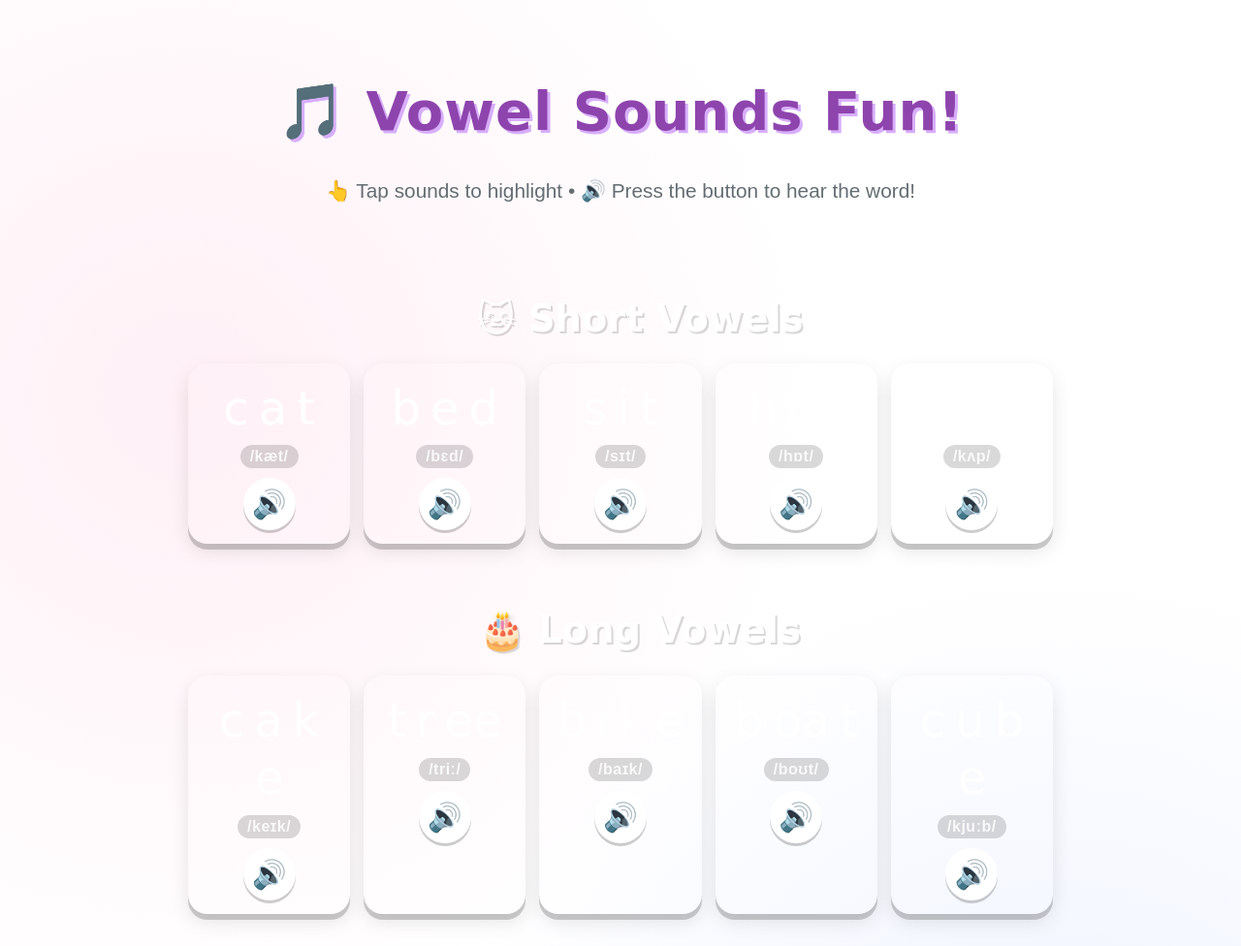
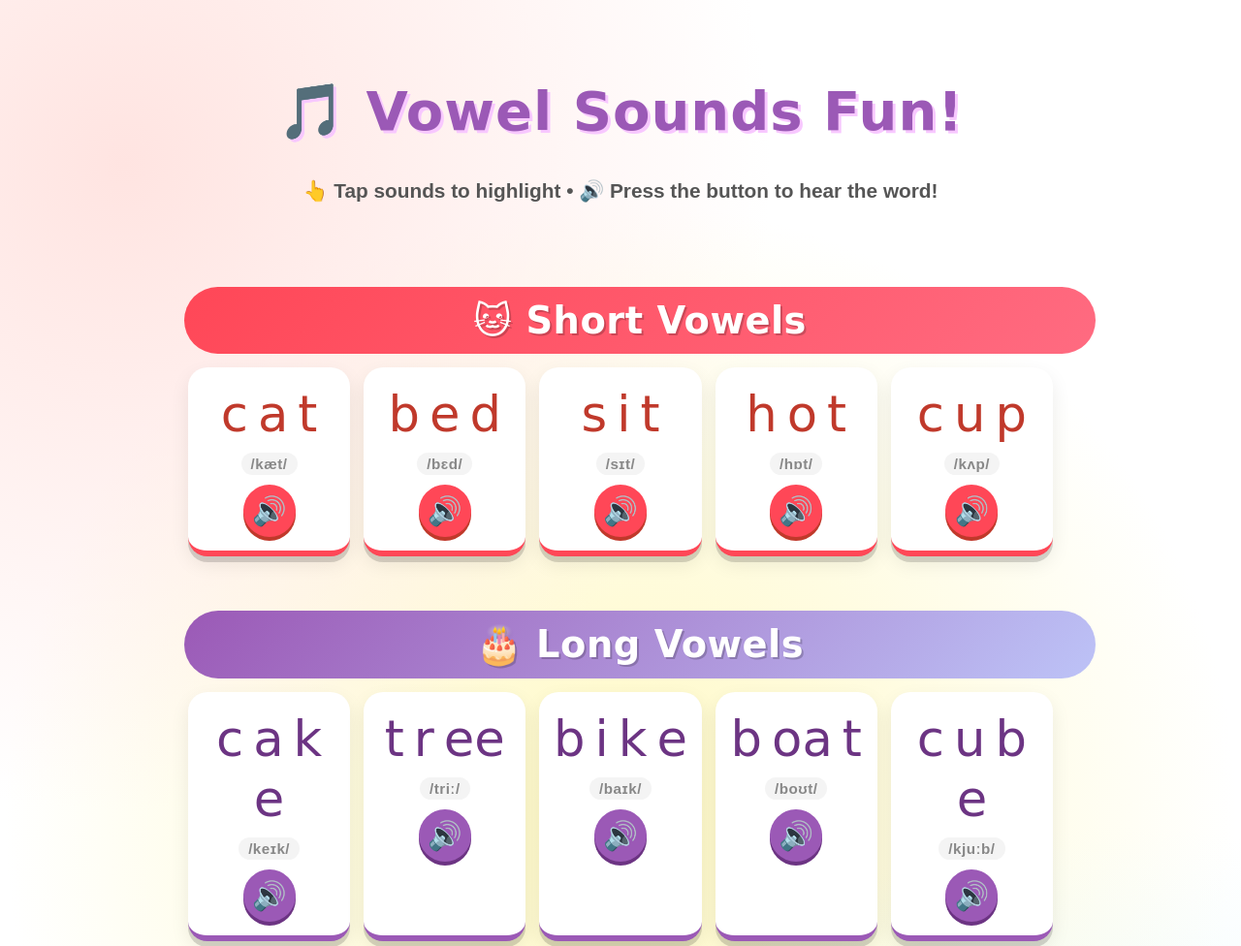
Before and after one commit to athishsreeram/Phonics, a plain HTML site: page vowels.html in a window 1280 px wide. Shown: the top 976 px of the page at 97% size. Drawn offline with Linux system fonts and the light colour scheme.

Commit message:
Update styles and colors in vowels.html

```diff
--- a/vowels.html
+++ b/vowels.html
@@ -8,11 +8,12 @@
 <link href="https://fonts.googleapis.com/css2?family=Nunito:wght@700;800;900&family=Fredoka+One&display=swap" rel="stylesheet">
 <style>
   :root {
-    --bg: #F0FFF4;
-    --card-short: #e55039;
-    --card-long:  #8e44ad;
-    --card-other: #2980b9;
-    --highlight: #FDCB6E;
+    --bg: #FFF8DC;
+    --accent-short: #FF4757;
+    --accent-long:  #9B59B6;
+    --accent-other: #2E86DE;
+    --card-bg: #FFFFFF;
+    --text-dark: #1a1a2e;
   }
 
 - { box-sizing: border-box; margin: 0; padding: 0; }
@@ -22,8 +23,10 @@ font-family: ‘Nunito’, sans-serif;
 background: var(–bg);
 min-height: 100vh;
 padding: 16px;
-background-image: radial-gradient(circle at 15% 25%, #FFF0F6 0%, transparent 40%),
-radial-gradient(circle at 85% 75%, #EEF2FF 0%, transparent 40%);
+background-image:
+radial-gradient(circle at 10% 10%, #FFE4E1 0%, transparent 35%),
+radial-gradient(circle at 90% 90%, #E0F7FA 0%, transparent 35%),
+radial-gradient(circle at 50% 50%, #FFF9C4 0%, transparent 60%);
 }
 
 header {
@@ -34,15 +37,16 @@ padding: 20px 10px 10px;
 header h1 {
 font-family: ‘Fredoka One’, cursive;
 font-size: clamp(2rem, 8vw, 3.5rem);
-color: #8e44ad;
-text-shadow: 3px 3px 0 #d7aefb;
+color: #9B59B6;
+text-shadow: 3px 3px 0 #F8C8FF;
 letter-spacing: 1px;
 }
 
 header p {
 font-size: clamp(1rem, 4vw, 1.3rem);
-color: #636e72;
+color: #555;
 margin-top: 6px;
+font-weight: 700;
 }
 
 .section {
@@ -55,17 +59,18 @@ font-family: ‘Fredoka One’, cursive;
 font-size: clamp(1.5rem, 6vw, 2.4rem);
 text-align: center;
 margin-bottom: 14px;
-padding: 10px 20px;
+padding: 12px 20px;
 border-radius: 50px;
 display: inline-block;
 width: 100%;
 color: white;
-text-shadow: 2px 2px 0 rgba(0,0,0,0.15);
+text-shadow: 2px 2px 0 rgba(0,0,0,0.2);
+letter-spacing: 0.5px;
 }
 
-.sec-short .section-title { background: var(–card-short); }
-.sec-long  .section-title { background: var(–card-long); }
-.sec-other .section-title { background: var(–card-other); }
+.sec-short .section-title { background: linear-gradient(135deg, #FF4757, #FF6B81); }
+.sec-long  .section-title { background: linear-gradient(135deg, #9B59B6, #BDC3F7); }
+.sec-other .section-title { background: linear-gradient(135deg, #2E86DE, #48DBFB); }
 
 .cards-grid {
 display: grid;
@@ -74,28 +79,31 @@ gap: 14px;
 padding: 0 4px;
 }
 
+/* WHITE cards with thick coloured bottom border */
 .word-card {
+background: #FFFFFF;
 border-radius: 20px;
 padding: 18px 10px 14px;
 text-align: center;
 position: relative;
-box-shadow: 0 6px 0 rgba(0,0,0,0.18), 0 8px 20px rgba(0,0,0,0.1);
+box-shadow: 0 6px 0 rgba(0,0,0,0.15), 0 8px 20px rgba(0,0,0,0.08);
 transition: transform 0.1s, box-shadow 0.1s;
 user-select: none;
 display: flex;
 flex-direction: column;
 align-items: center;
 gap: 10px;
+border-bottom: 6px solid transparent;
 }
 
 .word-card:active {
 transform: translateY(3px);
-box-shadow: 0 3px 0 rgba(0,0,0,0.18);
+box-shadow: 0 3px 0 rgba(0,0,0,0.15);
 }
 
-.sec-short .word-card { background: var(–card-short); }
-.sec-long  .word-card { background: var(–card-long); }
-.sec-other .word-card { background: var(–card-other); }
+.sec-short .word-card { border-bottom-color: #FF4757; }
+.sec-long  .word-card { border-bottom-color: #9B59B6; }
+.sec-other .word-card { border-bottom-color: #2E86DE; }
 
 .sounds-row {
 display: flex;
@@ -105,10 +113,11 @@ flex-wrap: wrap;
 gap: 2px;
 }
 
+/* Dark text on white cards — easy to read! */
 .sound {
 font-family: ‘Fredoka One’, cursive;
-font-size: clamp(2rem, 8vw, 3rem);
-color: white;
+font-size: clamp(2.2rem, 9vw, 3.2rem);
+color: #1a1a2e;
 cursor: pointer;
 padding: 2px 4px;
 border-radius: 8px;
@@ -117,41 +126,51 @@ display: inline-block;
 line-height: 1.1;
 }
 
+.sec-short .sound { color: #C0392B; }
+.sec-long  .sound { color: #6C3483; }
+.sec-other .sound { color: #1A5276; }
+
 .sound.tapped {
-color: #FDCB6E;
-transform: scale(1.25);
-text-shadow: 0 0 12px rgba(253,203,110,0.8);
+color: #FF6B00 !important;
+transform: scale(1.3);
+text-shadow: 0 0 14px rgba(255,107,0,0.5);
+background: #FFF3CD;
+border-radius: 10px;
 }
 
 .phonetic-label {
-font-size: clamp(0.75rem, 3vw, 1rem);
-color: rgba(255,255,255,0.85);
-font-weight: 700;
+font-size: clamp(0.75rem, 3vw, 0.95rem);
+color: #888;
+font-weight: 800;
 letter-spacing: 0.5px;
-background: rgba(0,0,0,0.15);
+background: #F4F4F4;
 padding: 3px 10px;
 border-radius: 20px;
 }
 
 .speak-btn {
-background: white;
 border: none;
 border-radius: 50%;
 width: clamp(44px, 12vw, 54px);
 height: clamp(44px, 12vw, 54px);
 font-size: clamp(1.3rem, 5vw, 1.8rem);
 cursor: pointer;
-box-shadow: 0 3px 0 rgba(0,0,0,0.2);
 display: flex;
 align-items: center;
 justify-content: center;
 transition: transform 0.1s, box-shadow 0.1s;
 flex-shrink: 0;
+color: white;
+font-weight: bold;
 }
 
+.sec-short .speak-btn { background: #FF4757; box-shadow: 0 4px 0 #C0392B; }
+.sec-long  .speak-btn { background: #9B59B6; box-shadow: 0 4px 0 #6C3483; }
+.sec-other .speak-btn { background: #2E86DE; box-shadow: 0 4px 0 #1A5276; }
+
 .speak-btn:active {
-transform: scale(0.9) translateY(2px);
-box-shadow: 0 1px 0 rgba(0,0,0,0.2);
+transform: scale(0.9) translateY(3px);
+box-shadow: 0 1px 0 rgba(0,0,0,0.3) !important;
 }
 
 .speak-btn.speaking {
@@ -168,9 +187,9 @@ animation: bounceIn 0.4s cubic-bezier(0.36, 0.07, 0.19, 0.97);
 }
 @keyframes bounceIn {
 0%   { transform: scale(1); }
-30%  { transform: scale(1.2); }
+30%  { transform: scale(1.3); }
 60%  { transform: scale(0.95); }
-100% { transform: scale(1.25); }
+100% { transform: scale(1.3); }
 }
 
 @media (max-width: 480px) {
@@ -181,8 +200,9 @@ body { padding: 10px; }
 footer {
 text-align: center;
 padding: 30px 10px 16px;
-color: #b2bec3;
+color: #aaa;
 font-size: 0.9rem;
+font-weight: 700;
 }
 </style>
 
```
